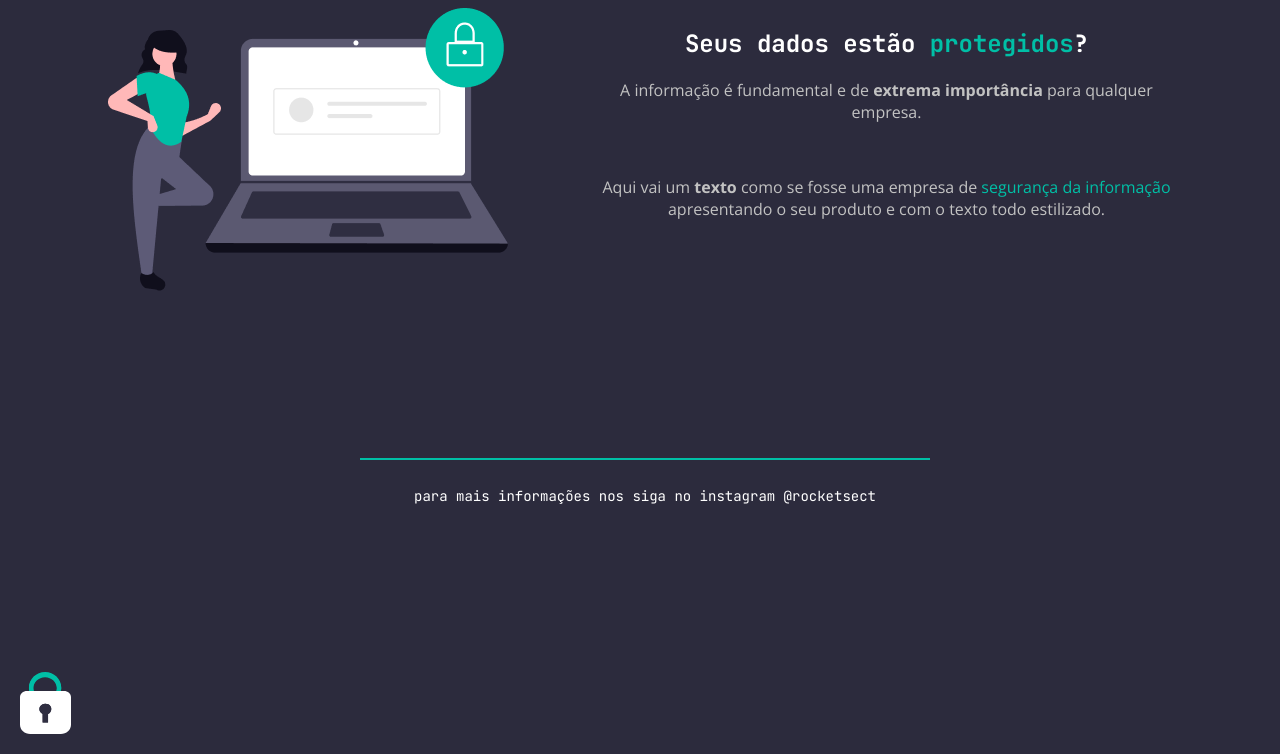
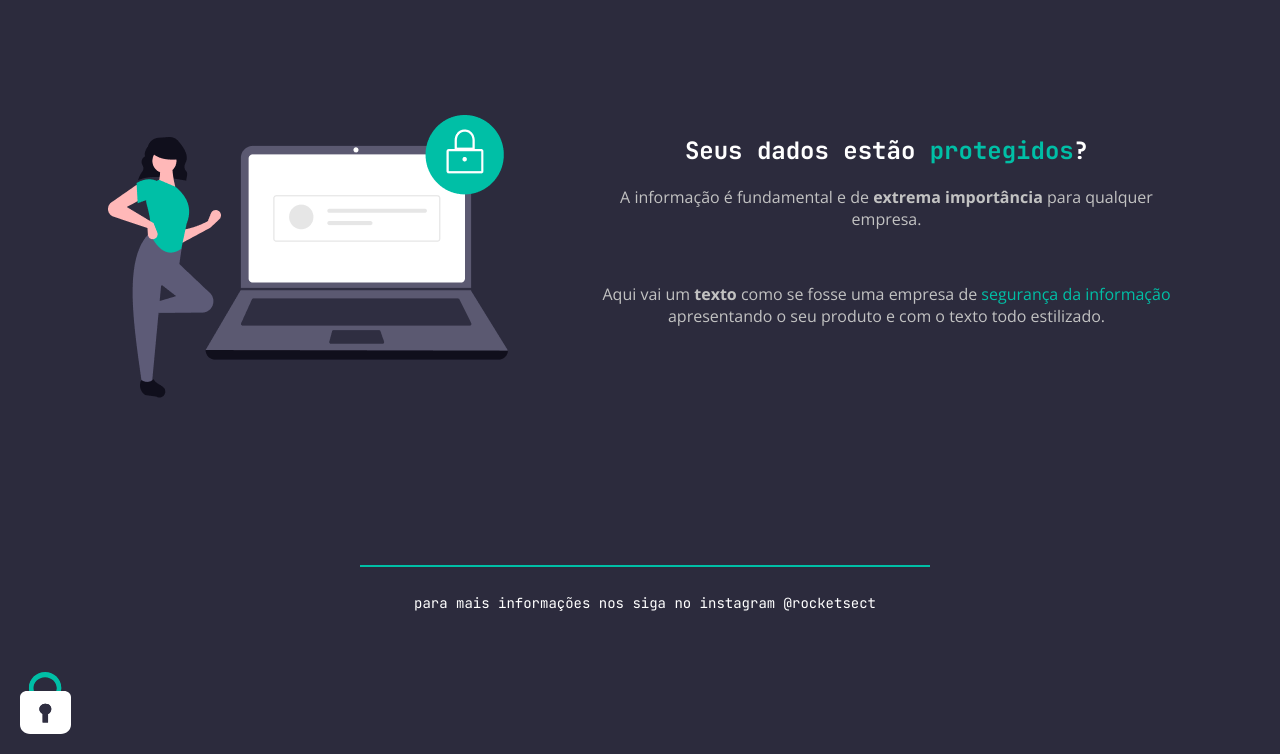
Before and after one commit to DieguitoNC/desafio_land_02_avancado_rocktseat, a plain HTML site: page index.html in a window 1280 px wide. Shown: the part 46-800 px from the top of the page. Drawn offline with nearby package versions, Linux system fonts and the light colour scheme.

Commit message:
arrumando o espacamento

```diff
--- a/style.css
+++ b/style.css
@@ -33,6 +33,7 @@ main {
   justify-content: space-between;
   gap: 82px;
   margin-bottom: 167px;
+  margin-top: 107px;
 }
 
 section h1 {
```
